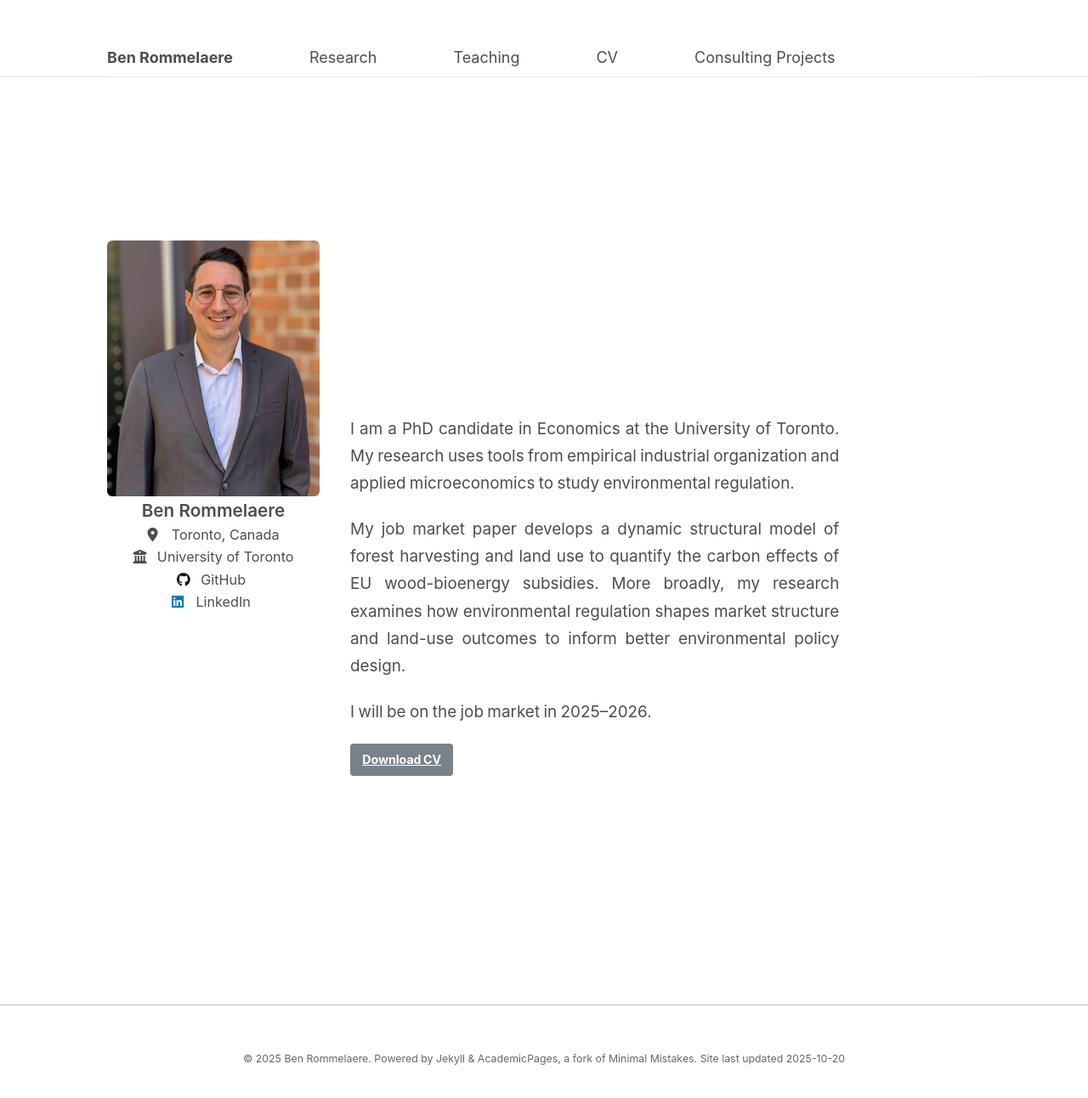
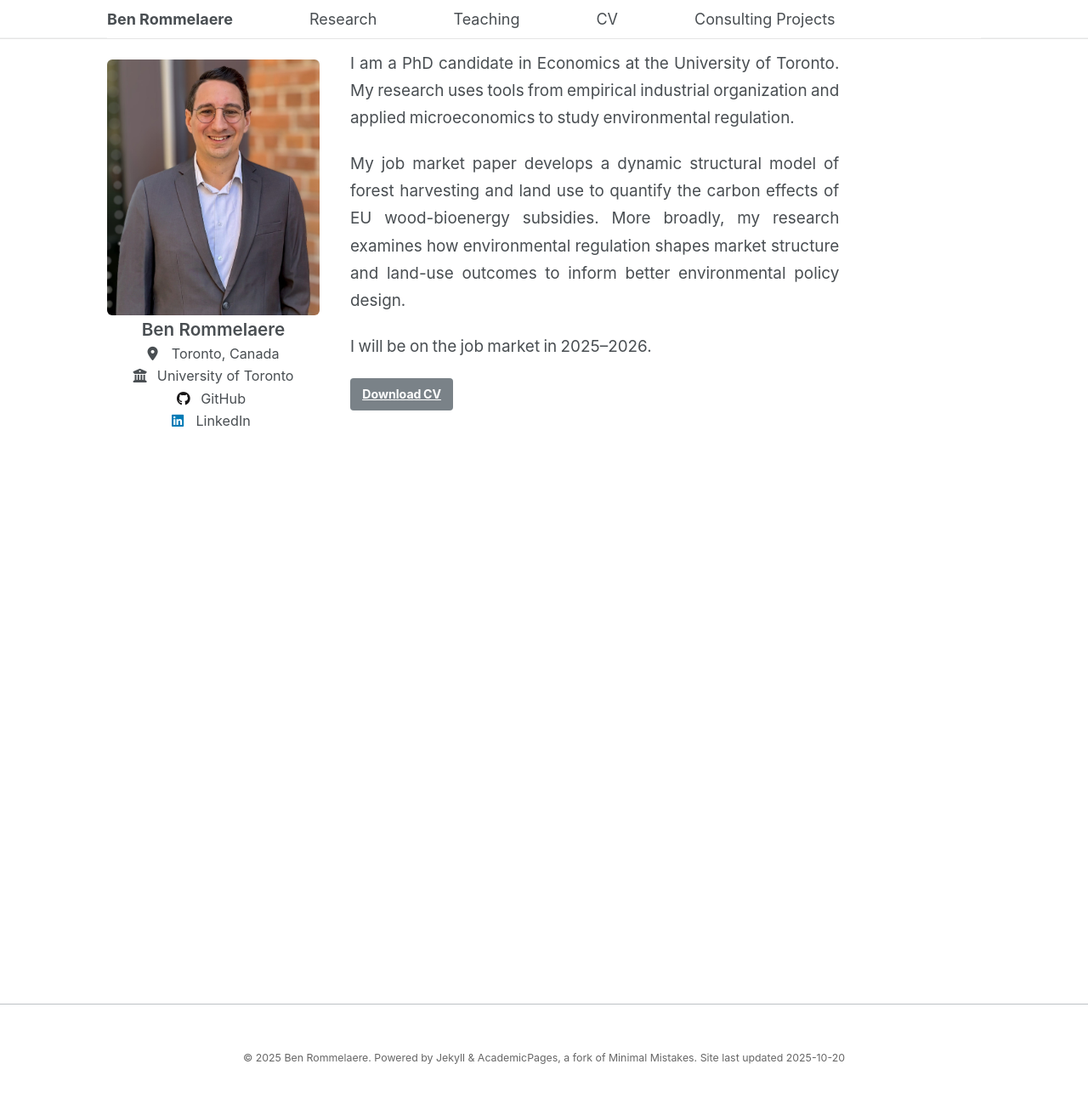
Before and after one commit to brommelaere/brommelaere.github.io, a Jekyll site: the page built from _pages/about.md, in a window 1280 px wide and 1309 px high. Shown: the top 1292 px of the window at 85% size. Built offline with Jekyll 4.4.1, drawn with Linux system fonts in a browser that asks for light colours.

Commit message:
Clean up navbar spacing styles and comments
Removed redundant comments and CSS rules related to navbar spacing and fallback styles.

```diff
--- a/_sass/_custom.scss
+++ b/_sass/_custom.scss
@@ -56,79 +56,22 @@ $align-offset: 0px !default;
   }
 }
 
-/* Add this near the top of your custom stylesheet */
+/* NOTE:
+   - The masthead is position: fixed. The site JavaScript sets the inline
+     body padding-top to the masthead height so content sits below the nav.
+   - Do NOT apply strong margin-top overrides (especially `!important`) to
+     individual content blocks (.page, .author__avatar, etc.) — that causes
+     double-shifting and misalignment between images and text.
+   - This file provides a lightweight CSS fallback only (used if JS is disabled).
+*/
 
-/* 1 inch gap variable (CSS 1in = 96px on most devices) */
+/* Lightweight fallback (used if JS is disabled). JS will override inline when present. */
 :root {
-  --nav-gap: 1in; /* change to 96px if you prefer an explicit pixel value */
-  --nav-height: 0px; /* set this to your navbar's height if known, e.g. 56px */
+  --nav-extra-gap: 0px; /* populate via JS for mastheadHeight + desired extra gap */
 }
 
-/* If your navbar is fixed at top, ensure it has a high z-index and set --nav-height
-   Example (uncomment and adjust if you need the navbar fixed here):
-.navbar {
-  position: fixed;
-  top: 0;
-  left: 0;
-  right: 0;
-  z-index: 1000;
-  height: 56px; // if you know the height, set it and also set --nav-height above
-}
-*/
-
-/* Primary offset: move the main content down by nav height + gap */
-main,
-.page,
-.site-content,
-.hero,
-.jumbotron {
-  /* Prefer margin-top so background of these sections is not overlapped by fixed nav */
-  margin-top: calc(var(--nav-height) + var(--nav-gap));
-  /* If you instead use padding, use padding-top and keep margin intact for layout */
-}
-
-/* If your layout uses a direct sibling after header, this selector helps:
-header + main,
-.navbar + .container,
-.site-header + .hero {
-  margin-top: calc(var(--nav-height) + var(--nav-gap));
-} */
-
-/* Make sure hero/banner images and headings don't have extra negative margins */
-.hero img,
-.jumbotron img,
-.article-featured-image,
-.post img {
-  display: block;
-  max-width: 100%;
-  height: auto;
-  /* optional small extra breathing room for images */
-  margin-top: 0.25rem;
-}
-
-/* Reduce the gap on smaller screens to avoid very large gaps on mobile */
-@media (max-width: 768px) {
-  :root {
-    --nav-gap: 0.6in; /* or 56px */
-  }
-  main,
-  .page,
-  .site-content,
-  .hero,
-  .jumbotron {
-    margin-top: calc(var(--nav-height) + var(--nav-gap));
-  }
-}
-
-/* Fallback (if browser doesn't support custom properties) */
-@supports not ( (--nav-gap: 1in) ) {
-  main,
-  .page,
-  .site-content,
-  .hero,
-  .jumbotron {
-    margin-top: 96px; /* fallback approximating 1in */
-  }
+body {
+  padding-top: var(--nav-extra-gap);
 }
 
 /* ============================================================
@@ -333,48 +276,3 @@ header + main,
     max-width: 140px !important;
   }
 }
-
-/* ============================================================
-   FINAL OVERRIDE: ENSURE CONTENT IS OFFSET BELOW NAVBAR
-   Placed at end so it wins over earlier !important resets
-   ============================================================ */
-
-/* Keep the variables where they are; update them here if needed */
-:root {
-  --nav-gap: 1in;    /* 1 inch gap (≈96px) */
-  --nav-height: 0px; /* set to your masthead height if masthead is fixed */
-}
-
-/* Make sure masthead is above the content */
-.masthead {
-  position: relative;
-  z-index: 1000;
-}
-
-/* Strong, high-specificity override to move content down */
-body #main,
-body main,
-body .page,
-body .page__inner-wrap,
-body .page__content,
-body .author__avatar,
-body .hero,
-body .jumbotron,
-body .site-content {
-  margin-top: calc(var(--nav-height) + var(--nav-gap)) !important;
-  padding-top: 0 !important;
-}
-
-/* Mobile: smaller gap */
-@media (max-width: 768px) {
-  :root { --nav-gap: 0.6in; }
-  body #main,
-  body main,
-  body .page,
-  body .page__inner-wrap,
-  body .hero,
-  body .jumbotron,
-  body .site-content {
-    margin-top: calc(var(--nav-height) + var(--nav-gap)) !important;
-  }
-}
```
